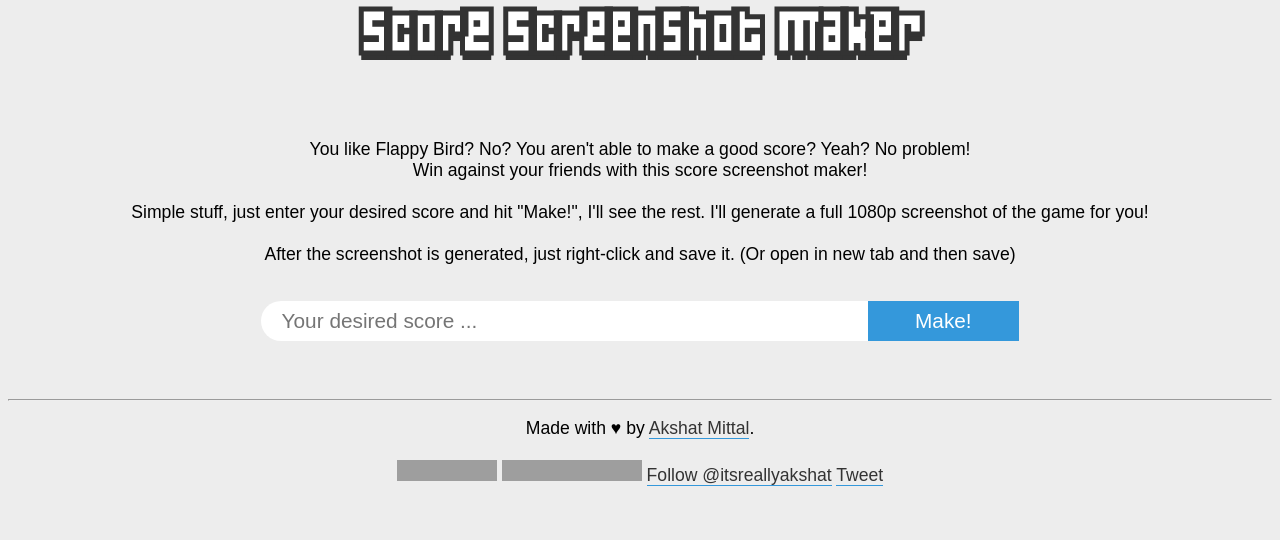
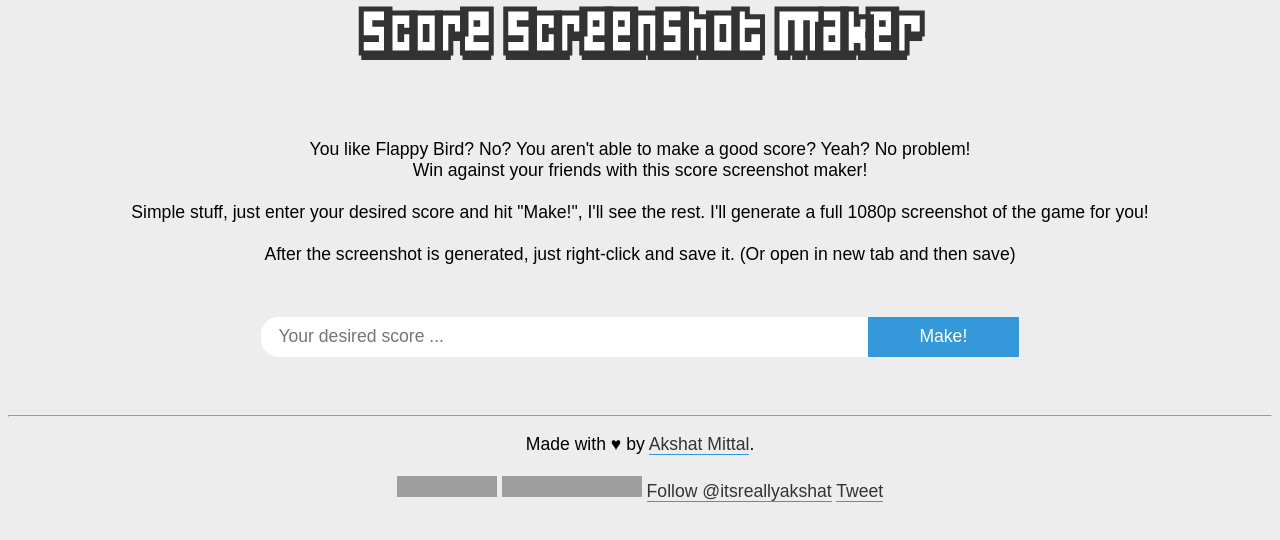
Before and after one commit to parthanium/flapscore, a plain HTML site: page index.html in a window 1280 px wide. Shown: the part 228-768 px from the top of the page. Drawn offline with Linux system fonts and the light colour scheme; grey boxes are pictures that could not be loaded.

Commit message:
Update index.html

```diff
--- a/index.html
+++ b/index.html
@@ -89,7 +89,7 @@ function loadImg() {
 		font-family: 'Segoe UI Light',Arial, Helvetica, sans-serif;
 		width:80%;
 		border-radius:0;
-		font-size:1.3rem;
+		font-size:1.1rem;
 		float:left;
 		padding-left:1em;
 		border-bottom-left-radius:1em;
@@ -116,7 +116,7 @@ function loadImg() {
 	#button{
 		display:inline-block;
 		border:0;
-		font-size:1.3rem;
+		font-size:1.1rem;
 		width:20%;
 		float:left;
 		color:#fff;
@@ -157,8 +157,11 @@ function loadImg() {
 			After the screenshot is generated, just right-click and save it. (Or open in new tab and then save)
 		</p><br>
 		<div id="form" onsubmit="loadImg();">
+		<form>
 			<input id="score" type="number" min="0" max="999999999" step="1" class="frmEl" placeholder="Your desired score ..."></input>
 			<input type="button" onclick="loadImg();" class="frmEl" id="button" value="Make!"></button>
+
+			</form>
 		</div>
 		<br><br><br>
 		<div id="response"></div><br><br>
```
